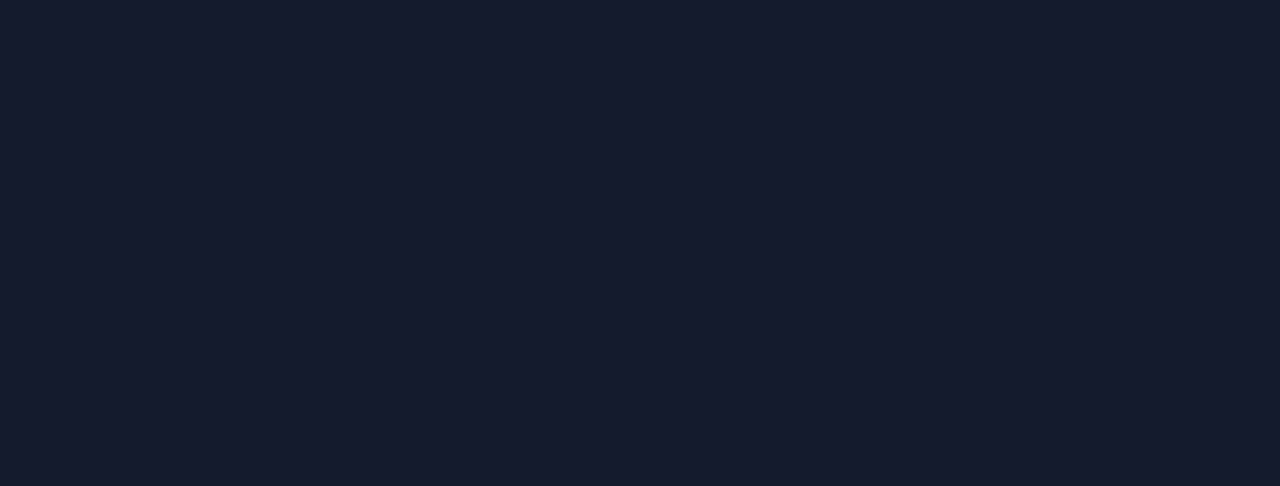
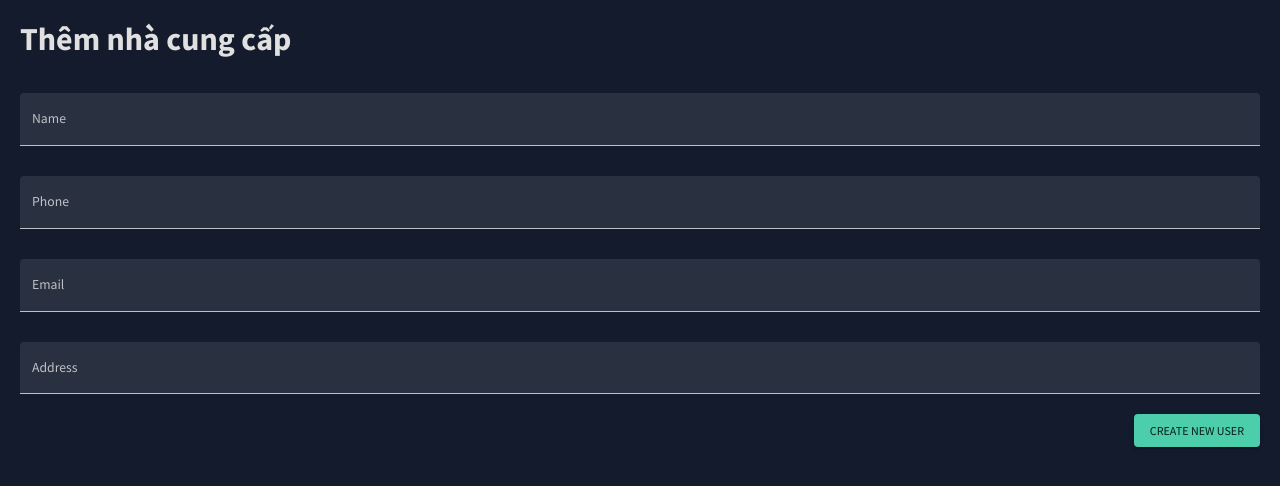
Before and after one commit to monleak/sp-fe, a React (Create React App) app: page /createNewSupplierForm in a window 1280 px wide. Before the commit this address had no page. Shown: the top 486 px of the page. Built offline with nearby package versions, Linux system fonts and the light colour scheme.

Commit message:
day la form create new supplier vs show supplierlist vs supplierdetailinfo nhung toi chua them cai nut xoa vs edit vao

```diff
--- a/src/App.tsx
+++ b/src/App.tsx
@@ -3,8 +3,8 @@
 import Topbar from "./scenes/global/Topbar";
 import Sidebar from "./scenes/global/Sidebar";
 import Dashboard from "./scenes/dashboard";
-import Team from "./scenes/team";
-import Form from "./scenes/form";
+import Team from "./scenes/SupplierList";
+import Form from "./scenes/createNewSupplierForm";
 // import Invoices from './scenes/invoices';
 // import Contacts from './scenes/contacts';
 // import Bar from './scenes/bar';
@@ -31,8 +31,8 @@
             {/* <Topbar setIsSidebar={setIsSidebar} /> */}
             <Routes>
               <Route path="/" element={<Dashboard />} />
-              <Route path="/team" element={<Team />} />
-              <Route path="/form" element={<Form />} />
+              <Route path="/supplierlist" element={<Team />} />
+              <Route path="/createNewSupplierForm" element={<Form />} />
               {/* <Route path="/contacts" element={<Contacts />} />
               <Route path="/invoices" element={<Invoices />} />
               <Route path="/form" element={<Form />} />
--- a/src/scenes/form/index.jsx
+++ b/src/scenes/createNewSupplierForm/index.jsx
@@ -2,7 +2,7 @@
 import { Formik } from "formik";
 import * as yup from "yup";
 import useMediaQuery from "@mui/material/useMediaQuery";
-
+import Header from "../../components/Header";
 const Form = () => {
   const isNonMobile = useMediaQuery("(min-width:600px)");
   const handleFormSubmit = (values) => {
```
Also changed, not shown: src/scenes/SupplierList/index.tsx (renamed from src/scenes/team/index.tsx).
